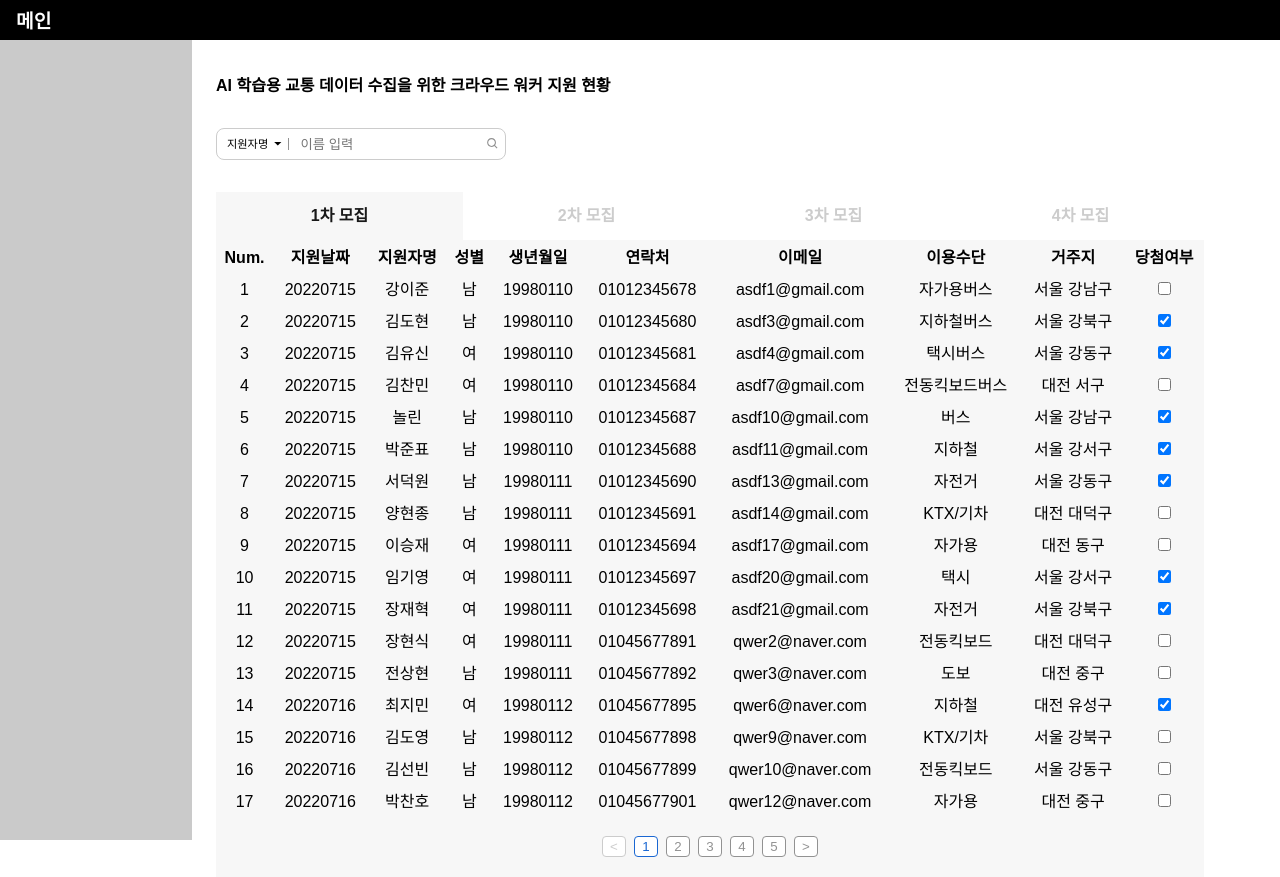
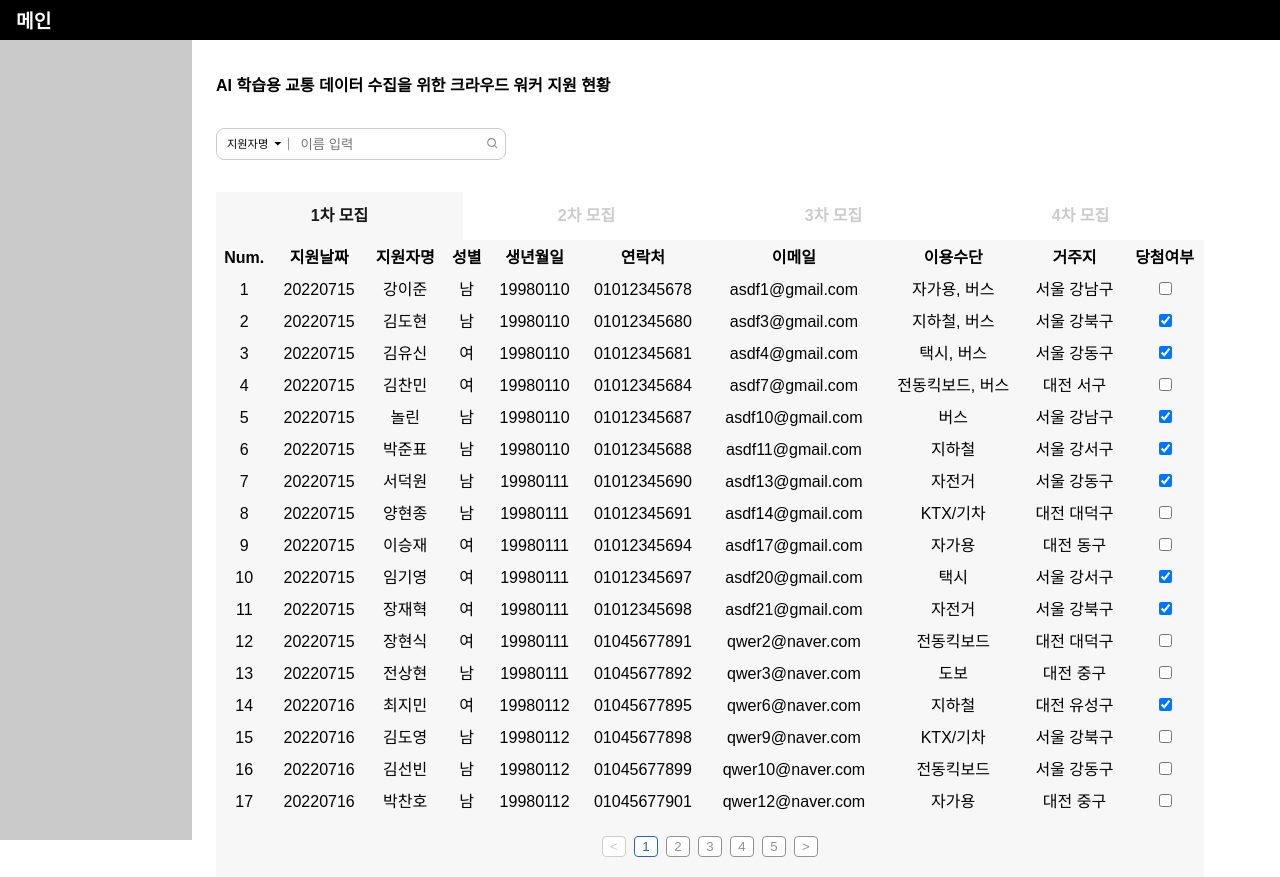
Before and after one commit to wgnator/wanted-3team-admin-snplab, a React (Vite) app: page /applicants in a window 1280 px wide. Built offline with nearby package versions, Linux system fonts and the light colour scheme; data requests are answered from the project's data file.

Commit message:
fix: transportaion에 ','추가, ApplicantsListProps 타입 정의

```diff
--- a/src/components/ApplicantsList.tsx
+++ b/src/components/ApplicantsList.tsx
@@ -2,6 +2,8 @@ import { useState, useEffect } from 'react';
 import styled from 'styled-components';
 import { Applicant } from '../interfaces/types';
 import { theme } from '../styles/theme';
+
+type ApplicantsListProps = { data: Applicant[]; updateApplicantData: (id: number, isAccepted: boolean) => void };
 
 export default function ApplicantsList({ data, updateApplicantData }: ApplicantsListProps) {
   const [arrayOfFilteredData, setArrayOfFilteredData] = useState<Applicant[][]>([]);
@@ -110,7 +112,7 @@ export default function ApplicantsList({ data, updateApplicantData }: Applicants
               <td>{applicant.birth}</td>
               <td>{applicant.contact}</td>
               <td>{applicant.email}</td>
-              <td>{applicant.transportation}</td>
+              <td>{applicant.transportation.join(', ')}</td>
               <td>{applicant.address}</td>
               <td>
                 <input
```
